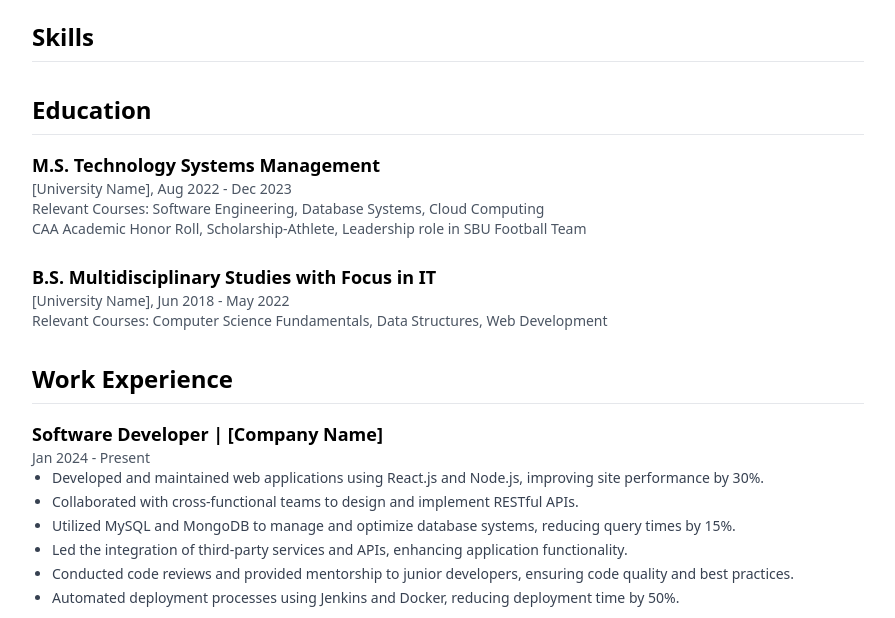
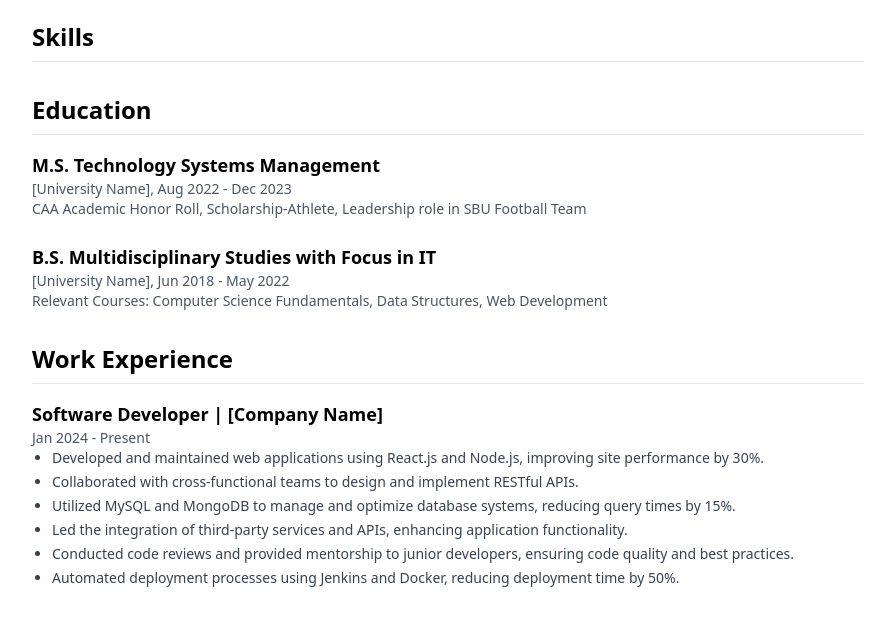
Before and after one commit to HanekawaSimp/Resume, a plain HTML site: page index.html in a window 1280 px wide. Shown: the part 160-778 px from the top of the page, without its empty margins (192-1087 px from the left). Drawn offline with nearby package versions, Linux system fonts and the light colour scheme.

Commit message:
testing the pipeline again...

```diff
--- a/index.html
+++ b/index.html
@@ -32,10 +32,7 @@
           <p class="text-sm text-gray-600">
             [University Name], Aug 2022 - Dec 2023
           </p>
-          <p class="text-sm text-gray-600">
-            Relevant Courses: Software Engineering, Database Systems, Cloud
-            Computing
-          </p>
+
           <p class="text-sm text-gray-600">
             CAA Academic Honor Roll, Scholarship-Athlete, Leadership role in SBU
             Football Team
```
